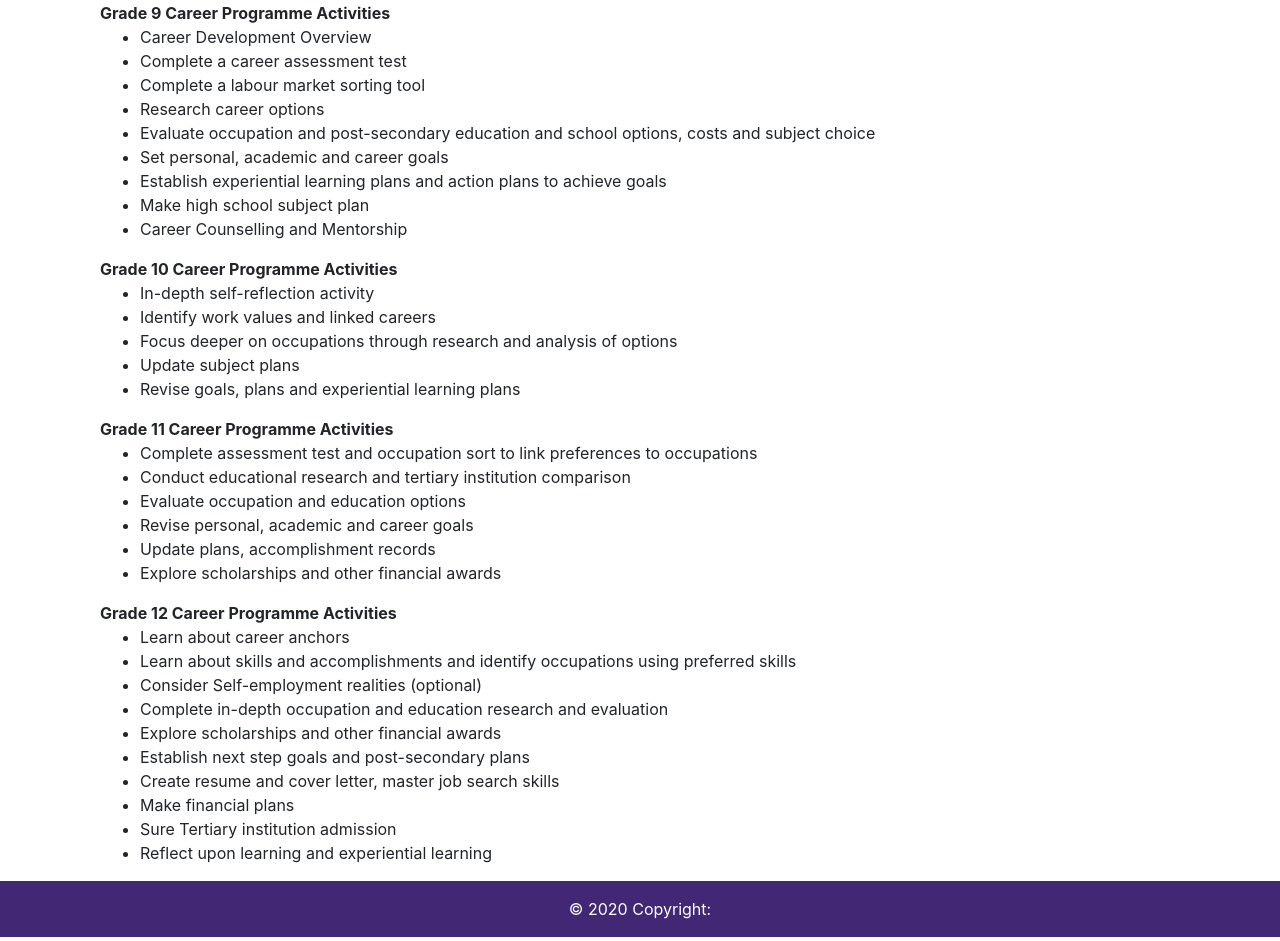
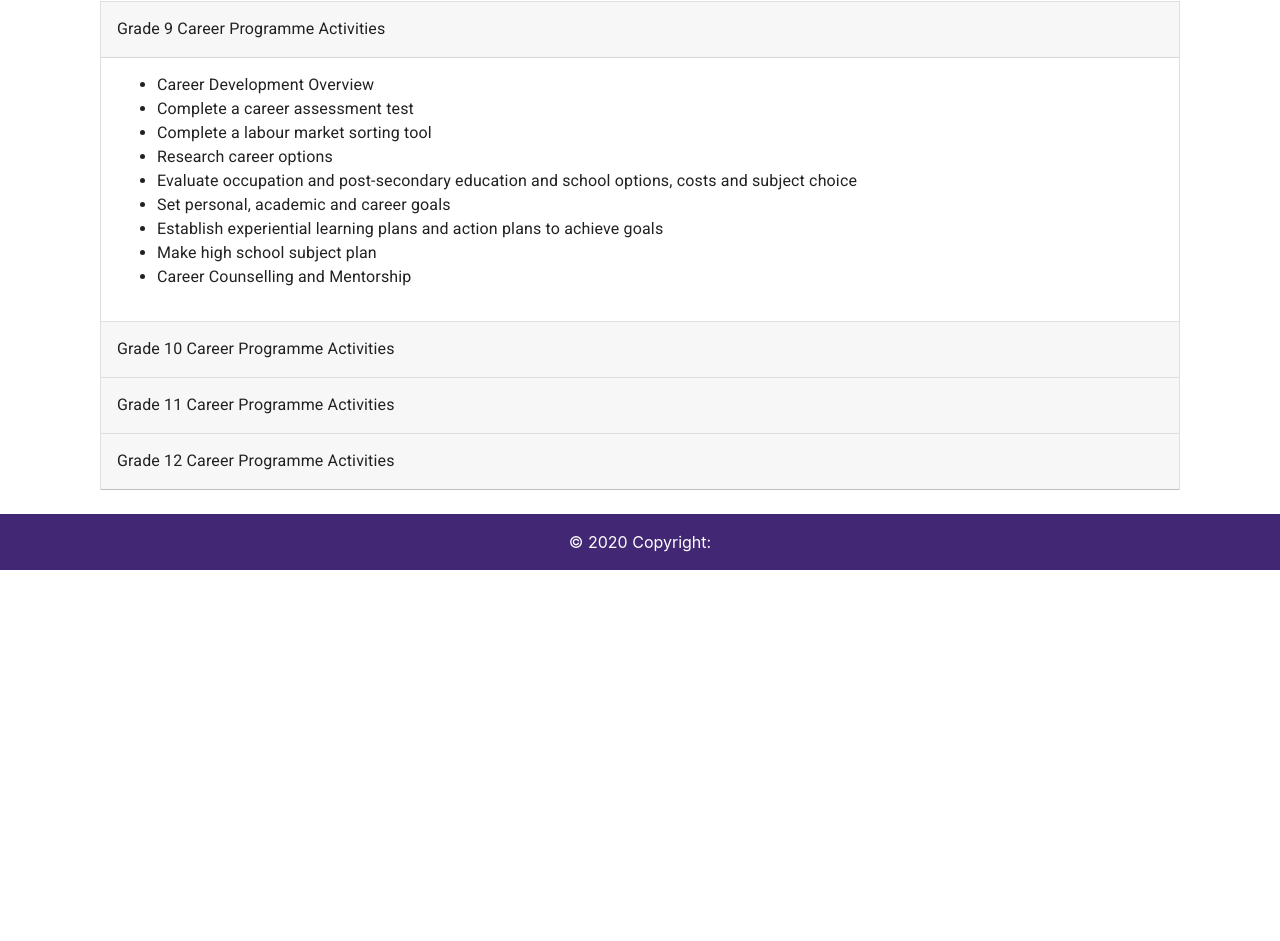
Before and after one commit to SibabalwePeter/FlyingScrollEnlightenment, a React (Create React App) app in the folder ClientApp/: page /Learners in a window 1280 px wide. Shown: the part 571-1512 px from the top of the page. After the commit the page ends 1145 px from the top, so only its background shows below. Built offline with nearby package versions, Linux system fonts and the light colour scheme.

Commit message:
Learners collapse

```diff
--- a/ClientApp/src/components/Learners.tsx
+++ b/ClientApp/src/components/Learners.tsx
@@ -1,5 +1,6 @@
 import * as React from 'react';
 import { Container} from 'reactstrap';
+import CustomizedAccordions from './Learners_GradesProgrammes'
 
 class Learners extends React.PureComponent {
     public render() {
@@ -17,7 +18,6 @@ class Learners extends React.PureComponent {
                         organizing tool for programme design, a model for guidance and instruction, and a mechanism for continuous transition from secondary
                         education to post-secondary education.
                     </p>
-
                     <h6>Career Programme Activities for Learners</h6>
                     <p>
                         During the next four years of schooling, grade 9, 10, 11, and 12 learners will be involved in a career and educational planning process called
@@ -27,62 +27,10 @@ class Learners extends React.PureComponent {
                             <li> To teach learners skills and knowledge that can be used throughout their life to manage their education and career decisions.</li>
                         </ul>
                     </p>
-                    <p>
-                        <strong>Grade 9 Career Programme Activities</strong>
-                        <ul>
-                            <li>Career Development Overview</li>
-                            <li>Complete a career assessment test</li>
-                            <li>Complete a labour market sorting tool</li>
-                            <li>Research career options</li>
-                            <li>Evaluate occupation and post-secondary education and school options, costs and subject choice</li>
-                            <li>Set personal, academic and career goals</li>
-                            <li>Establish experiential learning plans and action plans to achieve goals</li>
-                            <li>Make high school subject plan</li>
-                            <li>Career Counselling and Mentorship</li>
-                        </ul>
-                    </p>
-                    <p>
-                        <strong>Grade 10 Career Programme Activities</strong>
-                        <ul>
-                            <li>In-depth self-reflection activity</li>
-                            <li>Identify work values and linked careers</li>
-                            <li>Focus deeper on occupations through research and analysis of options</li>
-                            <li>Update subject plans</li>
-                            <li>Revise goals, plans and experiential learning plans</li>
-
-                        </ul>
-                    </p>
-                    <p>
-                        <strong>Grade 11 Career Programme Activities</strong>
-                        <ul>
-                            <li>Complete assessment test and occupation sort to link preferences to occupations</li>
-                            <li>Conduct educational research and tertiary institution comparison</li>
-                            <li>Evaluate occupation and education options</li>
-                            <li>Revise personal, academic and career goals</li>
-                            <li>Update plans, accomplishment records</li>
-                            <li>Explore scholarships and other financial awards</li>
-                        </ul>
-                    </p>
-                    <p>
-                        <strong>Grade 12 Career Programme Activities</strong>
-                        <ul>
-                            <li>Learn about career anchors</li>
-                            <li>Learn about skills and accomplishments and identify occupations using preferred skills</li>
-                            <li>Consider Self-employment realities (optional)</li>
-                            <li>Complete in-depth occupation and education research and evaluation</li>
-                            <li>Explore scholarships and other financial awards</li>
-                            <li>Establish next step goals and post-secondary plans</li>
-                            <li>Create resume and cover letter, master job search skills</li>
-                            <li>Make financial plans</li>
-                            <li>Sure Tertiary institution admission</li>
-                            <li>Reflect upon learning and experiential learning</li>
-                        </ul>
-                    </p>
-
+                    <CustomizedAccordions/>
+                <br/>
           </Container>
-
         );
     }
 };
-
 export default Learners;
--- /dev/null
+++ b/ClientApp/src/components/Learners_GradesProgrammes.tsx
@@ -0,0 +1,136 @@
+import React from 'react';
+import { withStyles } from '@material-ui/core/styles';
+import MuiAccordion from '@material-ui/core/Accordion';
+import MuiAccordionSummary from '@material-ui/core/AccordionSummary';
+import MuiAccordionDetails from '@material-ui/core/AccordionDetails';
+import Typography from '@material-ui/core/Typography';
+
+const Accordion = withStyles({
+  root: {
+    border: '1px solid rgba(0, 0, 0, .125)',
+    boxShadow: 'none',
+    '&:not(:last-child)': {
+      borderBottom: 0,
+    },
+    '&:before': {
+      display: 'none',
+    },
+    '&$expanded': {
+      margin: 'auto',
+    },
+  },
+  expanded: {},
+})(MuiAccordion);
+
+const AccordionSummary = withStyles({
+  root: {
+    backgroundColor: 'rgba(0, 0, 0, .03)',
+    borderBottom: '1px solid rgba(0, 0, 0, .125)',
+    marginBottom: -1,
+    minHeight: 56,
+    '&$expanded': {
+      minHeight: 56,
+    },
+  },
+  content: {
+    '&$expanded': {
+      margin: '12px 0',
+    },
+  },
+  expanded: {},
+})(MuiAccordionSummary);
+
+const AccordionDetails = withStyles((theme) => ({
+  root: {
+    padding: theme.spacing(2),
+  },
+}))(MuiAccordionDetails);
+
+const CustomizedAccordions =()=> {
+  const [expanded, setExpanded] = React.useState('panel1');
+
+  const handleChange = (panel: any) => (event: any, newExpanded: any) => {
+    setExpanded(newExpanded ? panel : false);
+  };
+
+  return (
+    <div>
+      <Accordion square expanded={expanded === 'panel1'} onChange={handleChange('panel1')}>
+        <AccordionSummary aria-controls="panel1d-content" id="panel1d-header">
+          <Typography>Grade 9 Career Programme Activities</Typography>
+        </AccordionSummary>
+        <AccordionDetails>
+          <Typography>
+          <ul>
+            <li>Career Development Overview</li>
+            <li>Complete a career assessment test</li>
+            <li>Complete a labour market sorting tool</li>
+            <li>Research career options</li>
+            <li>Evaluate occupation and post-secondary education and school options, costs and subject choice</li>
+            <li>Set personal, academic and career goals</li>
+            <li>Establish experiential learning plans and action plans to achieve goals</li>
+            <li>Make high school subject plan</li>
+            <li>Career Counselling and Mentorship</li>
+          </ul>
+          </Typography>
+        </AccordionDetails>
+      </Accordion>
+      <Accordion square expanded={expanded === 'panel2'} onChange={handleChange('panel2')}>
+        <AccordionSummary aria-controls="panel2d-content" id="panel2d-header">
+          <Typography>Grade 10 Career Programme Activities</Typography>
+        </AccordionSummary>
+        <AccordionDetails>
+          <Typography>
+            <ul>
+              <li>In-depth self-reflection activity</li>
+              <li>Identify work values and linked careers</li>
+              <li>Focus deeper on occupations through research and analysis of options</li>
+              <li>Update subject plans</li>
+              <li>Revise goals, plans and experiential learning plans</li>
+            </ul>
+          </Typography>
+        </AccordionDetails>
+      </Accordion>
+      <Accordion square expanded={expanded === 'panel3'} onChange={handleChange('panel3')}>
+        <AccordionSummary aria-controls="panel3d-content" id="panel3d-header">
+          <Typography>Grade 11 Career Programme Activities</Typography>
+        </AccordionSummary>
+        <AccordionDetails>
+          <Typography>
+            <ul>
+              <li>Complete assessment test and occupation sort to link preferences to occupations</li>
+              <li>Conduct educational research and tertiary institution comparison</li>
+              <li>Evaluate occupation and education options</li>
+              <li>Revise personal, academic and career goals</li>
+              <li>Update plans, accomplishment records</li>
+              <li>Explore scholarships and other financial awards</li>
+            </ul>
+          </Typography>
+        </AccordionDetails>
+      </Accordion>
+      <Accordion square expanded={expanded === 'panel4'} onChange={handleChange('panel4')}>
+        <AccordionSummary aria-controls="panel4d-content" id="panel4d-header">
+          <Typography>Grade 12 Career Programme Activities</Typography>
+        </AccordionSummary>
+        <AccordionDetails>
+          <Typography>
+            <ul>
+              <li>Learn about career anchors</li>
+              <li>Learn about skills and accomplishments and identify occupations using preferred skills</li>
+              <li>Consider Self-employment realities (optional)</li>
+              <li>Complete in-depth occupation and education research and evaluation</li>
+              <li>Explore scholarships and other financial awards</li>
+              <li>Establish next step goals and post-secondary plans</li>
+              <li>Create resume and cover letter, master job search skills</li>
+              <li>Make financial plans</li>
+              <li>Sure Tertiary institution admission</li>
+              <li>Reflect upon learning and experiential learning</li>
+            </ul>.
+          </Typography>
+        </AccordionDetails>
+      </Accordion>
+    </div>
+  );
+}
+
+export default CustomizedAccordions;
--- a/ClientApp/src/components/Practitioners.tsx
+++ b/ClientApp/src/components/Practitioners.tsx
@@ -1,7 +1,7 @@
 import * as React from 'react';
 import { Container} from 'reactstrap';
 
-import PractitionerCareers from './PractitionerCareers'
+import PractitionerCareers from './Practitioner_Careers'
 
 class Practitioners extends React.PureComponent {
     public render() {
```
Also changed, not shown: ClientApp/src/components/Practitioner_Careers.tsx (renamed from ClientApp/src/components/PractitionerCareers.tsx).
